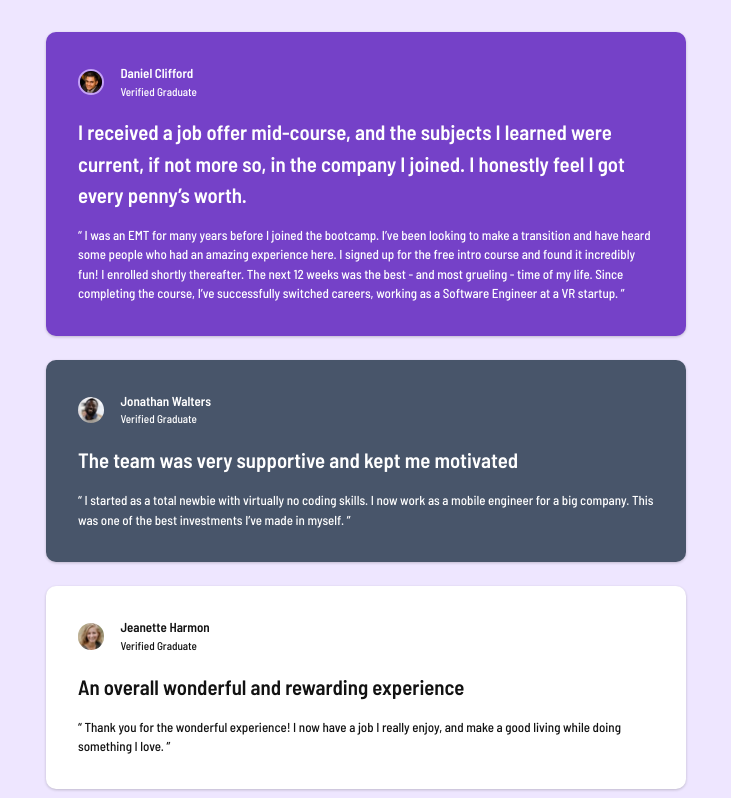
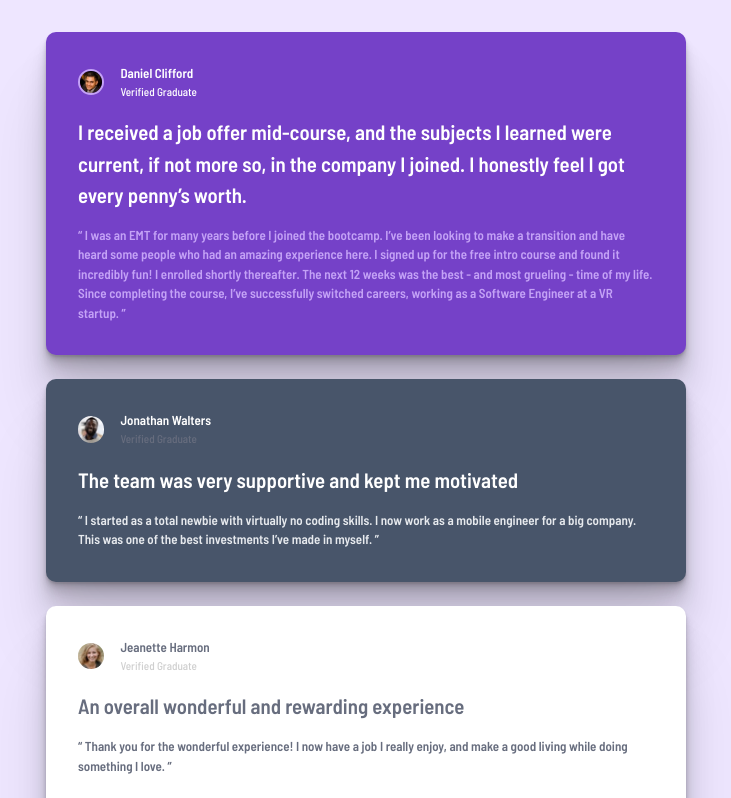
Before and after one commit to ffozdemir/testimonials-grid-section-main, a plain HTML site: page index.html in a window 1280 px wide. Shown: the top 798 px of the page, without its empty margins (274-1005 px from the left). Drawn offline with Linux system fonts and the light colour scheme.

Commit message:
Update box-shadow styles and adjust font weights for improved visual hierarchy

```diff
--- a/style.css
+++ b/style.css
@@ -17,7 +17,9 @@
   --font-weight-500: 500;
   --font-weight-600: 600;
   --border-radius: 10px;
-  --box-shadow: 0 1px 3px rgba(0, 0, 0, 0.2);
+  --box-shadow: 0 2px 2px rgba(0, 0, 0, 0.1), 0 4px 4px rgba(0, 0, 0, 0.1),
+    0 8px 8px rgba(0, 0, 0, 0.1), 0 16px 16px rgba(0, 0, 0, 0.1),
+    0 32px 32px rgba(0, 0, 0, 0.1), 0 64px 64px rgba(0, 0, 0, 0.1);
 }
 
 * {
@@ -53,6 +55,7 @@ main {
   display: flex;
   flex-direction: column;
   gap: 1rem;
+  font-weight: var(--font-weight-600);
 }
 
 .card-profile {
@@ -67,27 +70,29 @@ main {
   border-radius: 50%;
 }
 
-.brdr-purple-300{
+.brdr-purple-300 {
   border: 2px solid var(--color-purple-300);
 }
 
 .profile-info h2 {
   font-size: var(--font-size);
-  font-weight: var(--font-weight-600);
 }
 
 .profile-info p {
   font-size: 0.7rem;
+  font-weight: var(--font-weight-500);
 }
 
 .card-headline {
   font-size: 1.3rem;
-  font-weight: var(--font-weight-600);
 }
 
 .purple-500 {
   background-color: var(--color-purple-500);
   color: var(--color-neutral-white);
+}
+.purple-500 .card-description p {
+  color: var(--color-purple-300);
 }
 
 .grey-500 {
@@ -95,12 +100,24 @@ main {
   color: var(--color-neutral-white);
 }
 
+.grey-500 .profile-info p {
+  color: var(--color-neutral-grey-400);
+}
+
+.grey-500 .card-description p {
+  color: var(--color-neutral-grey-100);
+}
+
 .white {
   background-color: var(--color-neutral-white);
-  color: var(--color-neutral-black);
+  color: var(--color-neutral-grey-400);
+}
+
+.white .profile-info p {
+  color: var(--color-neutral-grey-200);
 }
 
 .dark-blue {
   background-color: var(--color-neutral-dark-blue);
-  color: var(--color-neutral-white);
+  color: var(--color-neutral-grey-100);
 }
```
